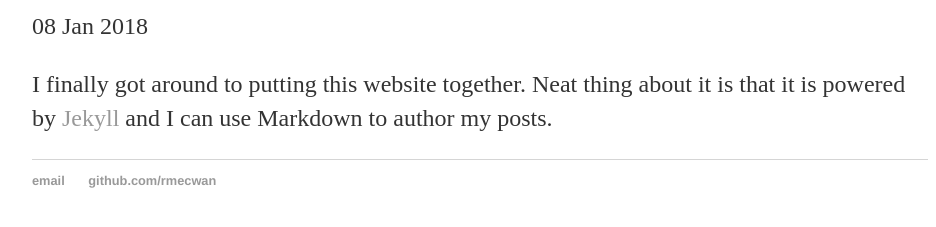
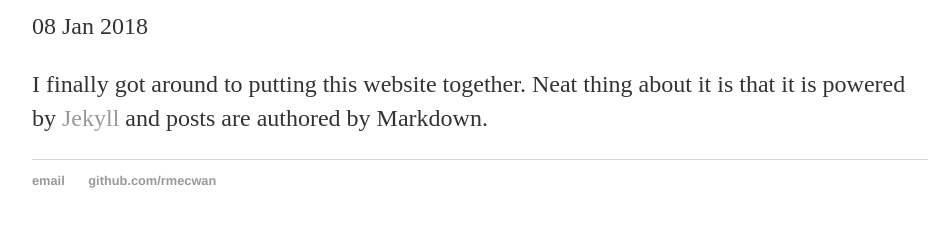
Before and after one commit to rmecwan/rmecwan.github.io, a Jekyll site: the page built from _posts/2018-01-08-rhythm-mecwan-site-launched.md, in a window 1280 px wide. Shown: the part 242-469 px from the top of the page, without its empty margins (160-1096 px from the left). Built offline with Jekyll 4.4.1, drawn with Linux system fonts in a browser that asks for light colours.

Commit message:
Update 2018-01-08-rhythm-mecwan-site-launched.md

```diff
--- a/_posts/2018-01-08-rhythm-mecwan-site-launched.md
+++ b/_posts/2018-01-08-rhythm-mecwan-site-launched.md
@@ -4,4 +4,4 @@ title: "Rhythm Mecwan, upcoming Software Developer, Launches Site"
 date: 2018-01-08
 ---
 
-I finally got around to putting this website together. Neat thing about it is that it is powered by [Jekyll](http://jekyllrb.com) and I can use Markdown to author my posts.
+I finally got around to putting this website together. Neat thing about it is that it is powered by [Jekyll](http://jekyllrb.com) and posts are authored by Markdown.
```
